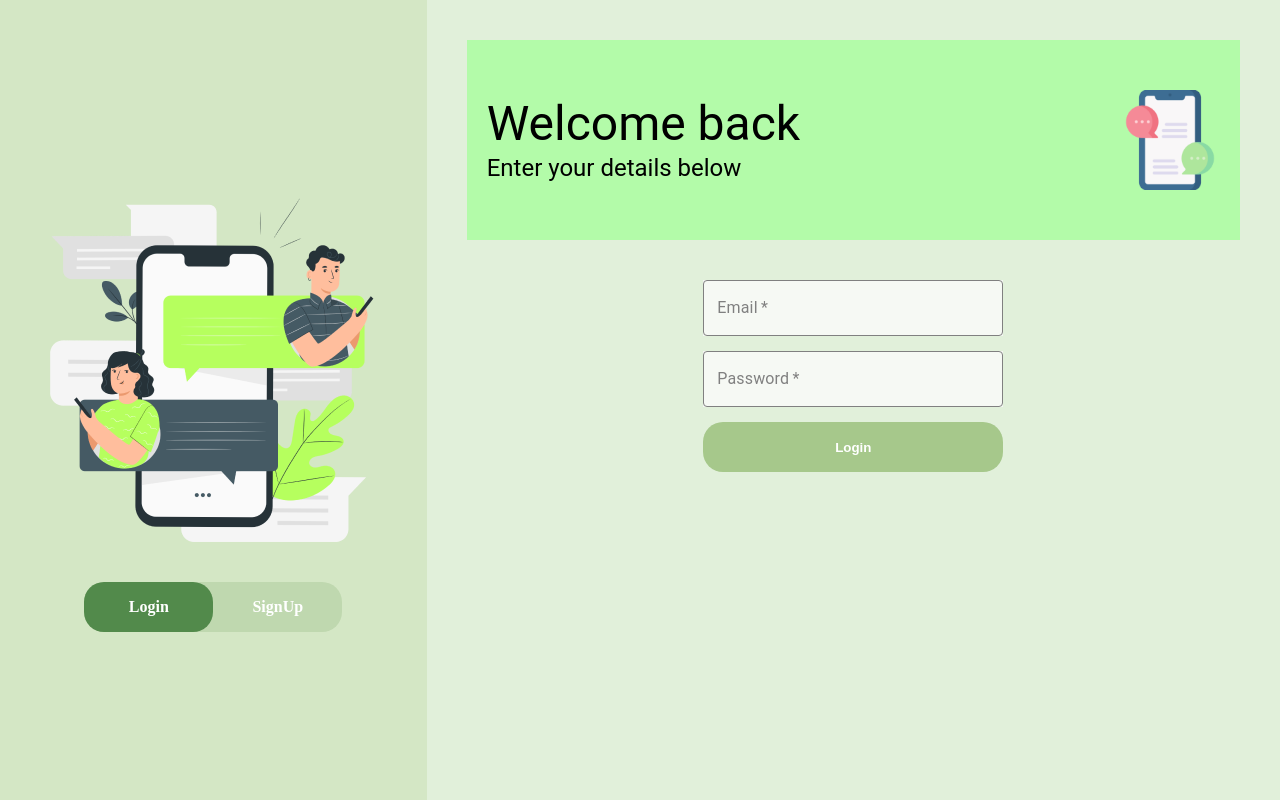
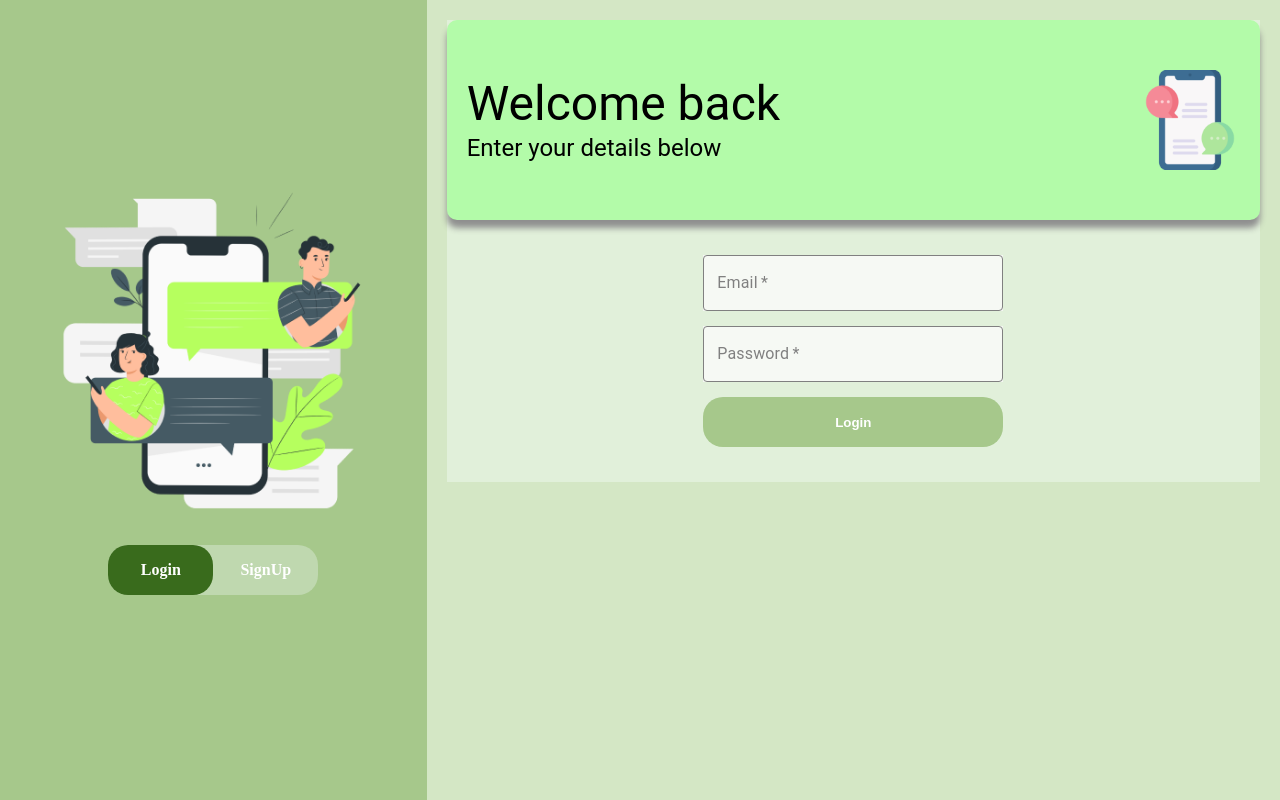
Before and after one commit to AmrWeb02/Saraha, a React (Vite) app: page / in a window 1280 px wide. Built offline with nearby package versions, Linux system fonts and the light colour scheme.

Commit message:
CSS styles improvements for login and signup pages. Box shadow for the MsgContainer.

```diff
--- a/src/App.jsx
+++ b/src/App.jsx
@@ -21,6 +21,10 @@ const theme = createTheme({
       extra:"#BFD8AF",
       white:"#ffffff",
       inputColor:"#F6F9F4",
+    },
+    secondary:{
+      main:"#A2AE6A",
+
     }
   }
 })
--- a/src/Components/MsgContainer.jsx
+++ b/src/Components/MsgContainer.jsx
@@ -5,12 +5,13 @@ import phone from '../../public/phone.png'
 const MsgContainer = ({title,subtitle}) => {
   return (
     <>
-    <Box sx={{height:"200px", display:"flex",flexDirection:"row",justifyContent:"space-between",alignItems:"center", backgroundColor:"#B3FBA9", margin:"40px", padding:"0px 20px" }}>
+    <Box sx={{height:"200px", display:"flex",flexDirection:"row",justifyContent:"space-between",alignItems:"center", backgroundColor:"#B3FBA9",
+              marginBottom:"35px", padding:"0px 20px", boxShadow:"0px 8px 6px 0px rgba(143,143,143,1);", borderRadius:"10px", }}>
         <Box component="div">
             <Typography component="h3" variant="h3" sx={{fontSize: {xs:"1rem",sm:"2rem", md:"2.5rem", lg:"3rem"}}}>{title}</Typography>
             <Typography component="h5" variant="h5" sx={{fontSize: {sm:"0.9rem", md:"1rem", lg:"1.5rem"}}}>{subtitle}</Typography>
         </Box>
-        <Box component="img" src={phone} alt={phone} sx={{ width: {sm:"60px", md:"80px", lg:"100px"}, height:{sm:"60px", md:"80px", lg:"100px"}}}></Box>
+        <Box component="img" src={phone} alt={phone} sx={{ width: {xs:"80px",lg:"100px"}, height:{xs:"80px", lg:"100px"}}}></Box>
     </Box>
     </>
   )
--- a/src/Components/NavMenu.css
+++ b/src/Components/NavMenu.css
@@ -4,16 +4,16 @@ a{
     height: 50px;
     line-height: 50px;
     border-radius: 20px;
-    width: 129px;
+    width: 105px;
     z-index: 2;
     color:white;
     font-weight: bold;
 }
 .indicator{
-    width: 129px;
+    width: 105px;
     height: 50px;
     border-radius: 20px;
-    background-color: #528a4b;
+    background-color: #396B1C;
     position: absolute;
     left: 0px;
     z-index: 1;
--- a/src/Components/NavMenu.jsx
+++ b/src/Components/NavMenu.jsx
@@ -13,10 +13,10 @@ const NavMenu = () => {
     }
   return (
     <>
-    <Box component="div" sx={{backgroundColor:"primary.extra"}} style={{width:"258px", height:"50px", borderRadius:"20px", display:"flex", justifyContent:"space-between",alignItems:"center", position:'relative'}}>
+    <Box component="div" sx={{backgroundColor:"primary.extra"}} style={{width:"210px", height:"50px", borderRadius:"20px", display:"flex", justifyContent:"space-between",alignItems:"center", position:'relative'}}>
         <div className="indicator" style={{left:`${indicatorPos}px`}}></div>
         <NavLink to='/' onClick={()=>{moveHandler(0)}}>Login</NavLink>
-        <NavLink to='/signup' onClick={()=>{moveHandler(129)}}>SignUp</NavLink>
+        <NavLink to='/signup' onClick={()=>{moveHandler(105)}}>SignUp</NavLink>
     </Box>
     </>
   )
--- a/src/Layout/GirdLayout.jsx
+++ b/src/Layout/GirdLayout.jsx
@@ -11,16 +11,17 @@ const Login = () => {
     <>
     <Grid container direction="row" sx={{height:"100vh",backgroundColor:"grey",'@media (max-width:599px)': { height: 'auto' },}}>
 
-        <Grid size={{xs:12, sm:4}} sx={{height:"100%",backgroundColor:"primary.main", display:"flex",justifyContent:"center",alignItems:"center"}}>
-            <Box sx={{display:"flex",flexDirection:'column',justifyContent:"center",alignItems:"center"}}>
-                <Box component="img" src={phonemsg} alt="people texting" sx={{width: { xs: '200px', sm:'300px', md:'414px'}, }}></Box>
+        <Grid size={{xs:12, sm:4}} sx={{backgroundColor:"primary.dark", display:"flex",justifyContent:"center",alignItems:"center"}}>
+            <Box sx={{display:"flex",flexDirection:'column',justifyContent:"center",alignItems:"center", marginBottom:"40px"}}>
+                <Box component="img" src={phonemsg} alt="people texting" sx={{width: { xs: '200px', sm:'210px', md:'380px'}, }}></Box>
                 <NavMenu/>
             </Box>
         </Grid>
 
-        <Grid size={{xs:12,sm:8}} sx={{height:"100%",backgroundColor:"primary.light"}}>
+        <Grid size={{xs:12,sm:8}} sx={{minHeight:"600px",backgroundColor:"primary.main",}}>
             <Outlet/>
         </Grid>
+
     </Grid>
     </>
   )
--- a/src/Pages/Login.jsx
+++ b/src/Pages/Login.jsx
@@ -1,11 +1,14 @@
 import React from 'react'
 import MsgContainer from '../Components/MsgContainer'
+import Box from '@mui/material/Box'
 import LoginForm from '../Components/LoginForm'
 const Login = () => {
   return (
     <>
-    <MsgContainer title="Welcome back" subtitle="Enter your details below"/>
-    <LoginForm/>
+    <Box component="div" sx={{backgroundColor:"primary.light", margin:"20px", paddingBottom:"35px"}}>
+      <MsgContainer title="Welcome back" subtitle="Enter your details below"/>
+      <LoginForm/>
+    </Box>
     </>
   )
 }
--- a/src/Pages/SignUp.jsx
+++ b/src/Pages/SignUp.jsx
@@ -1,11 +1,15 @@
 import React from 'react'
 import MsgContainer from '../Components/MsgContainer'
 import SignUpForm from '../Components/SignUpForm'
+import Box from '@mui/material/Box'
+
 const SignUp = () => {
   return (
     <>
-    <MsgContainer title="Sign Up to Saraha!" subtitle="Start sending messages anonymously"/>
-    <SignUpForm/>
+    <Box component="div" sx={{backgroundColor:"primary.light", margin:"20px", paddingBottom:"35px"}}>
+      <MsgContainer title="Sign Up to Saraha!" subtitle="Start sending messages anonymously"/>
+      <SignUpForm/>
+    </Box>
     </>
 
   )
```
